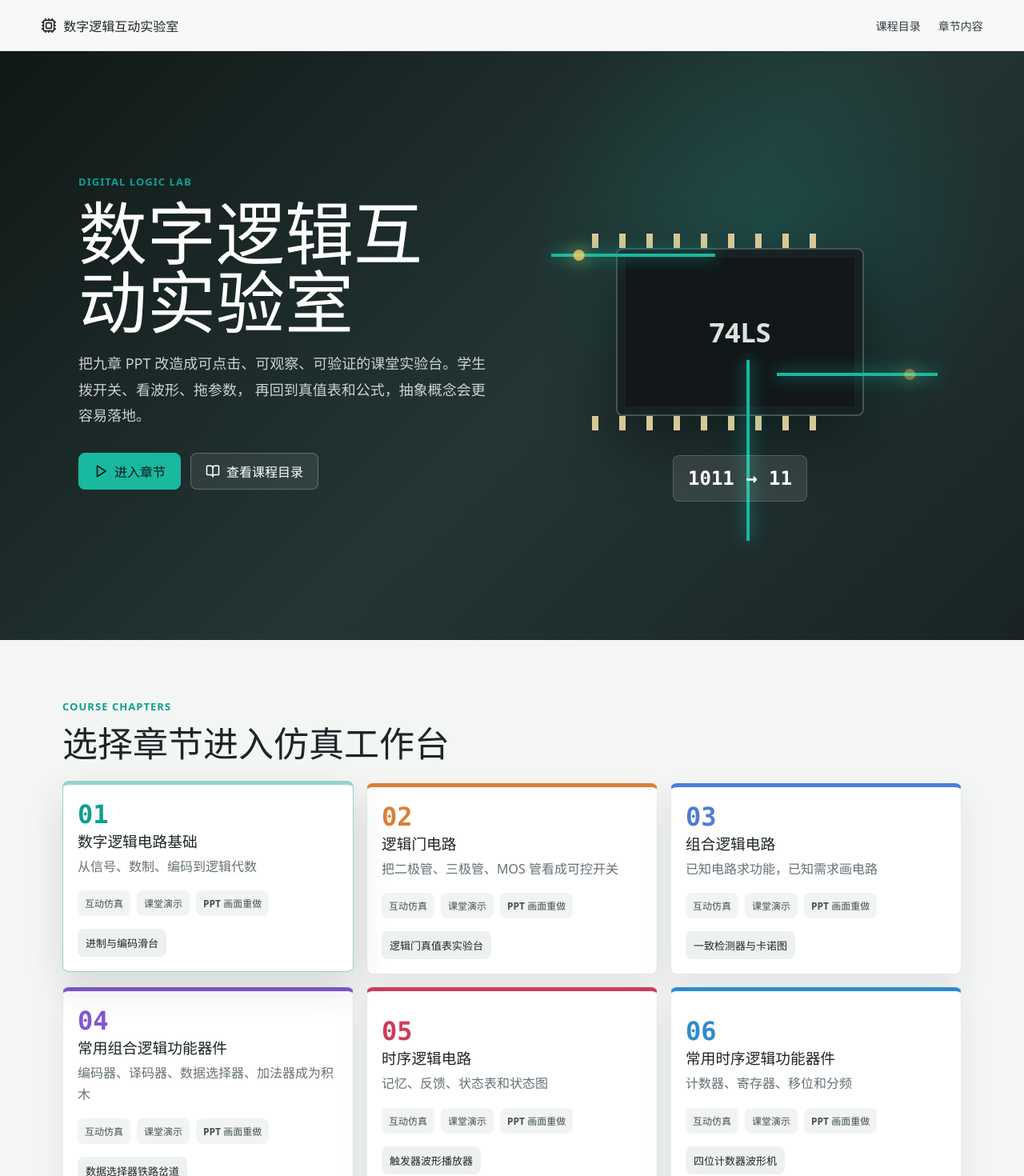
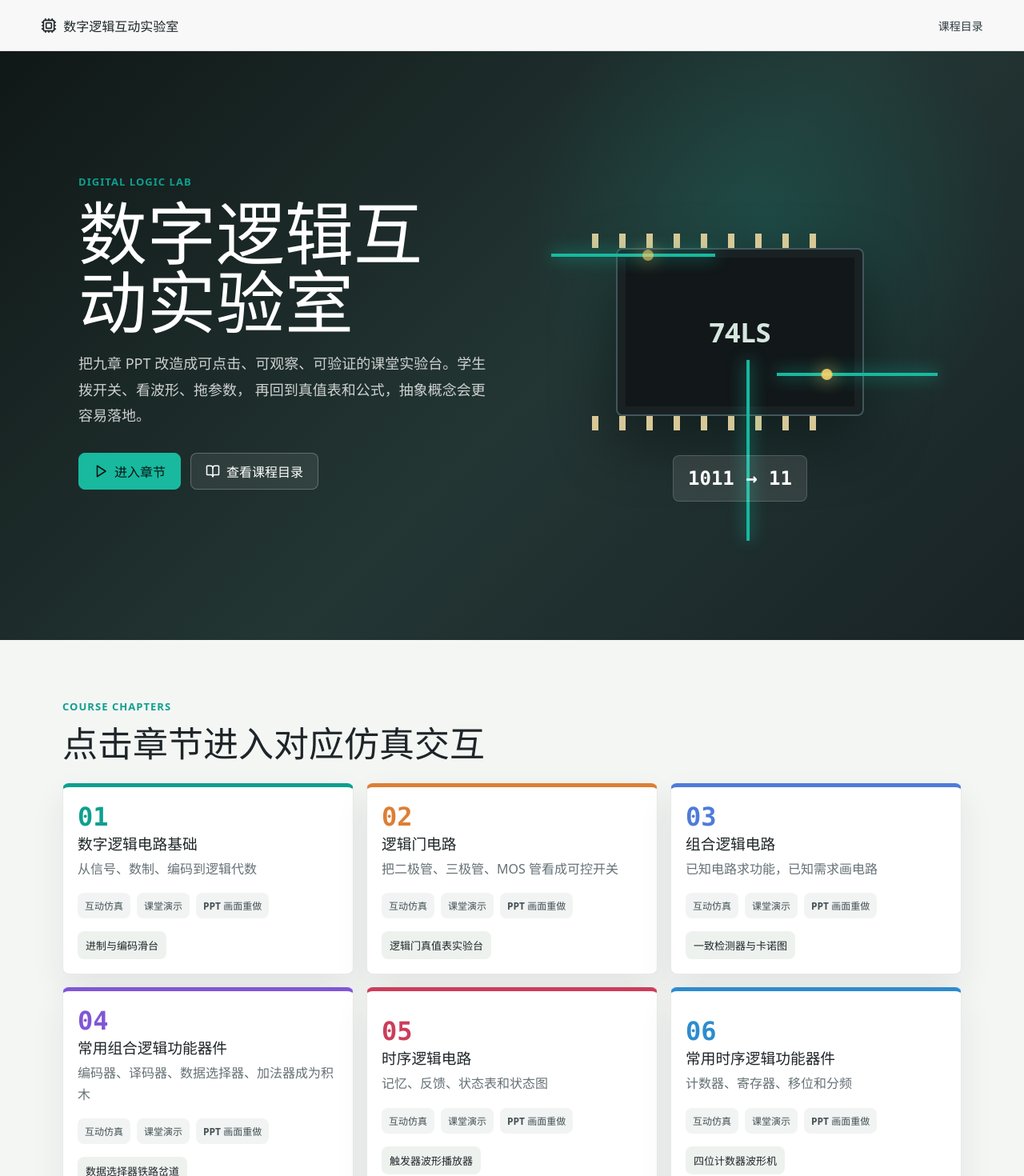
Before and after one commit to huihuinjust/Digital-Logic-Lab, a React (Vite) app: page / in a window 1280 px wide. Shown: the top 1470 px of the page at 80% size. Built offline with nearby package versions, Linux system fonts and the light colour scheme.

Commit message:
Make chapter cards open chapter views

```diff
--- a/src/App.jsx
+++ b/src/App.jsx
@@ -68,17 +68,17 @@ function Hero() {
   );
 }
 
-function ChapterMap({ selectedId, onSelect }) {
+function ChapterMap({ onSelect }) {
   return (
     <section className="section" id="chapters">
       <div className="section-head">
         <p className="eyebrow">Course Chapters</p>
-        <h2>选择章节进入仿真工作台</h2>
+        <h2>点击章节进入对应仿真交互</h2>
       </div>
       <div className="chapter-grid">
         {chapters.map((chapter) => (
           <button
-            className={`chapter-card ${selectedId === chapter.id ? "selected" : ""}`}
+            className="chapter-card"
             key={chapter.id}
             style={{ "--accent": chapter.color }}
             onClick={() => onSelect(chapter.id)}
@@ -99,7 +99,7 @@ function ChapterMap({ selectedId, onSelect }) {
   );
 }
 
-function ChapterDetail({ chapter }) {
+function ChapterDetail({ chapter, onBack }) {
   return (
     <section className="chapter-detail" style={{ "--accent": chapter.color }}>
       <div className="detail-hero">
@@ -108,7 +108,10 @@ function ChapterDetail({ chapter }) {
           <h2>{chapter.title}</h2>
           <p>按本章 PPT 的关键画面制作可交互仿真，课堂上直接演示，学生课后也可以自己调参数复现。</p>
         </div>
-        <div className="detail-badge">互动仿真</div>
+        <div className="detail-actions">
+          <button className="ghost-action small" onClick={onBack}>返回目录</button>
+          <div className="detail-badge">互动仿真</div>
+        </div>
       </div>
       <div className="chapter-lab-slot">
         {chapter.id === "basis" && <ChapterOneContent />}
@@ -2023,22 +2026,39 @@ function Labs() {
 }
 
 function App() {
-  const [selectedChapterId, setSelectedChapterId] = useState(chapters[0].id);
-  const selectedChapter = chapters.find((chapter) => chapter.id === selectedChapterId) || chapters[0];
+  const [activeChapterId, setActiveChapterId] = useState(null);
+  const activeChapter = chapters.find((chapter) => chapter.id === activeChapterId);
+
+  const openChapter = (chapterId) => {
+    setActiveChapterId(chapterId);
+    window.scrollTo({ top: 0, behavior: "smooth" });
+  };
+
+  const backToCatalog = () => {
+    setActiveChapterId(null);
+    window.scrollTo({ top: 0, behavior: "smooth" });
+  };
 
   return (
     <>
       <nav className="topbar">
-        <div><Cpu size={20} /> 数字逻辑互动实验室</div>
-        <a href="#chapters">课程目录</a>
-        <a href="#chapter-content">章节内容</a>
+        <button className="brand-button" onClick={backToCatalog}><Cpu size={20} /> 数字逻辑互动实验室</button>
+        {activeChapter ? (
+          <button className="nav-button" onClick={backToCatalog}>课程目录</button>
+        ) : (
+          <a href="#chapters">课程目录</a>
+        )}
       </nav>
-      <Hero />
+      {!activeChapter && <Hero />}
       <main>
-        <ChapterMap selectedId={selectedChapterId} onSelect={setSelectedChapterId} />
-        <div id="chapter-content">
-          <ChapterDetail chapter={selectedChapter} />
-        </div>
+        {!activeChapter && (
+          <ChapterMap onSelect={openChapter} />
+        )}
+        {activeChapter && (
+          <div id="chapter-content" className="chapter-page">
+            <ChapterDetail chapter={activeChapter} onBack={backToCatalog} />
+          </div>
+        )}
       </main>
     </>
   );
--- a/src/styles/main.css
+++ b/src/styles/main.css
@@ -48,7 +48,8 @@ button.chapter-card {
   z-index: 10;
 }
 
-.topbar div {
+.topbar div,
+.brand-button {
   align-items: center;
   display: flex;
   font-weight: 800;
@@ -56,11 +57,24 @@ button.chapter-card {
   margin-right: auto;
 }
 
-.topbar a {
+.brand-button,
+.nav-button {
+  background: transparent;
+  border: 0;
+  color: #1e2528;
+  padding: 0;
+}
+
+.topbar a,
+.nav-button {
   color: #2e3a40;
   font-size: 14px;
   font-weight: 700;
   text-decoration: none;
+}
+
+.nav-button {
+  margin-left: auto;
 }
 
 .hero {
@@ -776,6 +790,10 @@ main {
   padding-top: 32px;
 }
 
+.chapter-page {
+  padding-top: 26px;
+}
+
 .detail-hero {
   align-items: center;
   background:
@@ -808,6 +826,14 @@ main {
   flex: 0 0 auto;
   font-weight: 900;
   padding: 14px 18px;
+}
+
+.detail-actions {
+  align-items: center;
+  display: flex;
+  flex: 0 0 auto;
+  flex-wrap: wrap;
+  gap: 10px;
 }
 
 .learning-grid {
```
